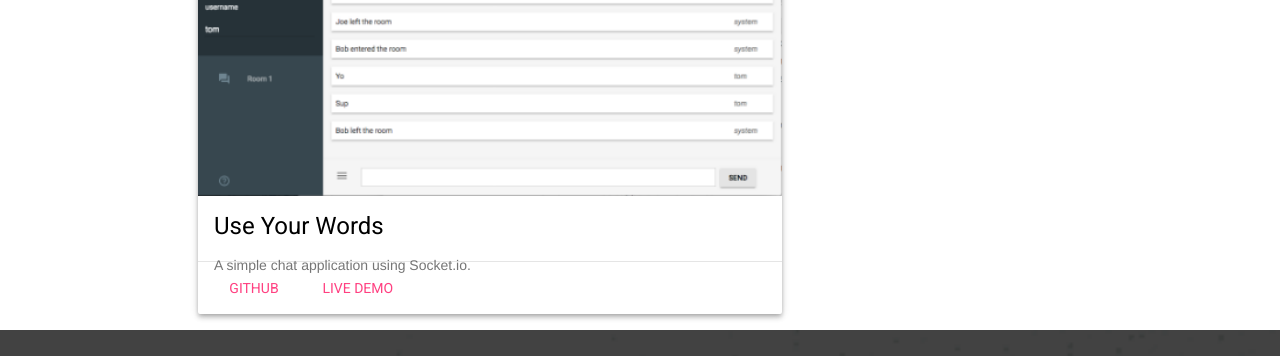
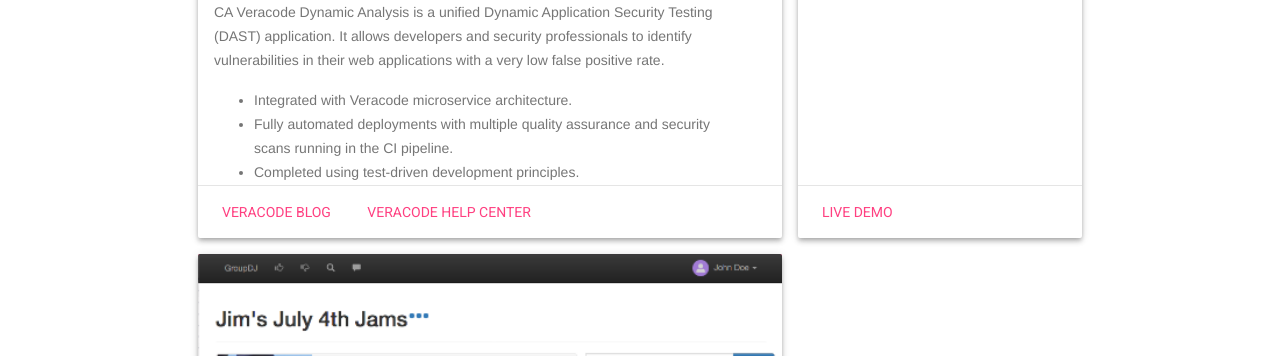
Before and after one commit to LorenB/lorenb.github.io, a plain HTML site: page index.html in a window 1280 px wide and 1553 px high. Shown: the part 744-1100 px from the top of the page. Drawn offline with nearby package versions, Linux system fonts and the light colour scheme.

Commit message:
Add Veracode DA as the top project card.

```diff
--- a/index.html
+++ b/index.html
@@ -63,6 +63,40 @@
             <div class="mdl-grid portfolio-max-width">
                 <div class="mdl-cell mdl-cell--8-col mdl-card mdl-shadow--4dp portfolio-card">
                     <div class="mdl-card__media">
+                        <img class="article-image" src=" images/portfolio-da-was_upload_URLs.png" border="0" alt="">
+                        <div class="img-src-info">Image Soruce: https://help.veracode.com/viewer/attachment/IslVkZu3IJ3nPImcl8KxxA &copy 2018 VERACODE</div>
+                    </div>
+                    <div class="mdl-card__title">
+                        <h2 class="mdl-card__title-text">Veracode - Dynamic Analysis (professional assignment)</h2>
+                    </div>
+                    <div class="mdl-card__supporting-text">
+                        <p>CA Veracode Dynamic Analysis is a unified Dynamic Application Security Testing (DAST) application. It allows developers and security professionals to identify vulnerabilities in their web applications with a very low false positive rate.</p>
+                        <ul>
+                            <li>Integrated with Veracode microservice architecture.</li>
+                            <li>Fully automated deployments with multiple quality assurance and security scans running in the CI pipeline.</li>
+                            <li>Completed using test-driven development principles.</li>
+                        </ul>
+                    </div>
+                    <div class="mdl-card__actions mdl-card--border">
+                        <a class="mdl-button mdl-button--colored mdl-js-button mdl-js-ripple-effect mdl-button--accent" href="https://www.veracode.com/products/dynamic-analysis-dast" target="_blank">Veracode Blog</a> <a class="mdl-button mdl-button--colored mdl-js-button mdl-js-ripple-effect mdl-button--accent" href="https://help.veracode.com/reader/OZJ0LCrqCUqbxFvNFcJnWQ/sWAFI4iIi0lfzLWboQk_Eg" target="_blank">Veracode Help Center</a>
+                    </div>
+                </div>
+                <div class="mdl-cell mdl-card mdl-shadow--4dp portfolio-card">
+                    <div class="mdl-card__media">
+                        <img class="article-image" src=" images/mongomart-n1-small.png" border="0" alt="">
+                    </div>
+                    <div class="mdl-card__title">
+                        <h2 class="mdl-card__title-text">Mongomart</h2>
+                    </div>
+                    <div class="mdl-card__supporting-text">
+                        The final project for M101JS: MongoDB for Node.js Developers (MongoDB University). The assignment was to imeplement the code necessary to populate product data for an Ecommerce site.
+                    </div>
+                    <div class="mdl-card__actions mdl-card--border">
+                        <a class="mdl-button mdl-button--colored mdl-js-button mdl-js-ripple-effect mdl-button--accent" href="https://mongomart.herokuapp.com" target="_blank">Live Demo</a>
+                    </div>
+                </div>
+                <div class="mdl-cell mdl-cell--8-col mdl-card mdl-shadow--4dp portfolio-card">
+                    <div class="mdl-card__media">
                         <img class="article-image" src=" images/group-dj-n2-8-col.png" border="0" alt="">
                     </div>
                     <div class="mdl-card__title">
@@ -78,35 +112,6 @@
                     </div>
                     <div class="mdl-card__actions mdl-card--border">
                         <a class="mdl-button mdl-button--colored mdl-js-button mdl-js-ripple-effect mdl-button--accent" href="https://github.com/LorenB/group-dj-app" target="_blank">Github</a> <a class="mdl-button mdl-button--colored mdl-js-button mdl-js-ripple-effect mdl-button--accent" href="http://group-dj.herokuapp.com/" target="_blank">Live Demo</a>
-                    </div>
-                </div>
-                <div class="mdl-cell mdl-card mdl-shadow--4dp portfolio-card">
-                    <div class="mdl-card__media">
-                        <img class="article-image" src=" images/mongomart-n1-small.png" border="0" alt="">
-                    </div>
-                    <div class="mdl-card__title">
-                        <h2 class="mdl-card__title-text">Mongomart</h2>
-                    </div>
-                    <div class="mdl-card__supporting-text">
-                        The final project for M101JS: MongoDB for Node.js Developers (MongoDB University). The assignment was to imeplement the code necessary to populate product data for an Ecommerce site.
-                        <br><br>
-                    </div>
-                    <div class="mdl-card__actions mdl-card--border">
-                        <a class="mdl-button mdl-button--colored mdl-js-button mdl-js-ripple-effect mdl-button--accent" href="https://mongomart.herokuapp.com" target="_blank">Live Demo</a>
-                    </div>
-                </div>
-                <div class="mdl-cell mdl-cell--8-col mdl-card mdl-shadow--4dp portfolio-card">
-                    <div class="mdl-card__media">
-                        <img class="article-image" src=" images/useyourwords-n1-8col-small.png" border="0" alt="">
-                    </div>
-                    <div class="mdl-card__title">
-                        <h2 class="mdl-card__title-text">Use Your Words</h2>
-                    </div>
-                    <div class="mdl-card__supporting-text">
-                        A simple chat application using Socket.io.
-                    </div>
-                    <div class="mdl-card__actions mdl-card--border">
-                        <a class="mdl-button mdl-button--colored mdl-js-button mdl-js-ripple-effect mdl-button--accent" href="https://github.com/LorenB/chat-example" target="_blank">Github</a> <a class="mdl-button mdl-button--colored mdl-js-button mdl-js-ripple-effect mdl-button--accent" href="https://useyourwords.herokuapp.com/" target="_blank">Live Demo</a>
                     </div>
                 </div>
             </div>
```
Also changed, not shown: images/portfolio-da-was_upload_URLs.png (added).
